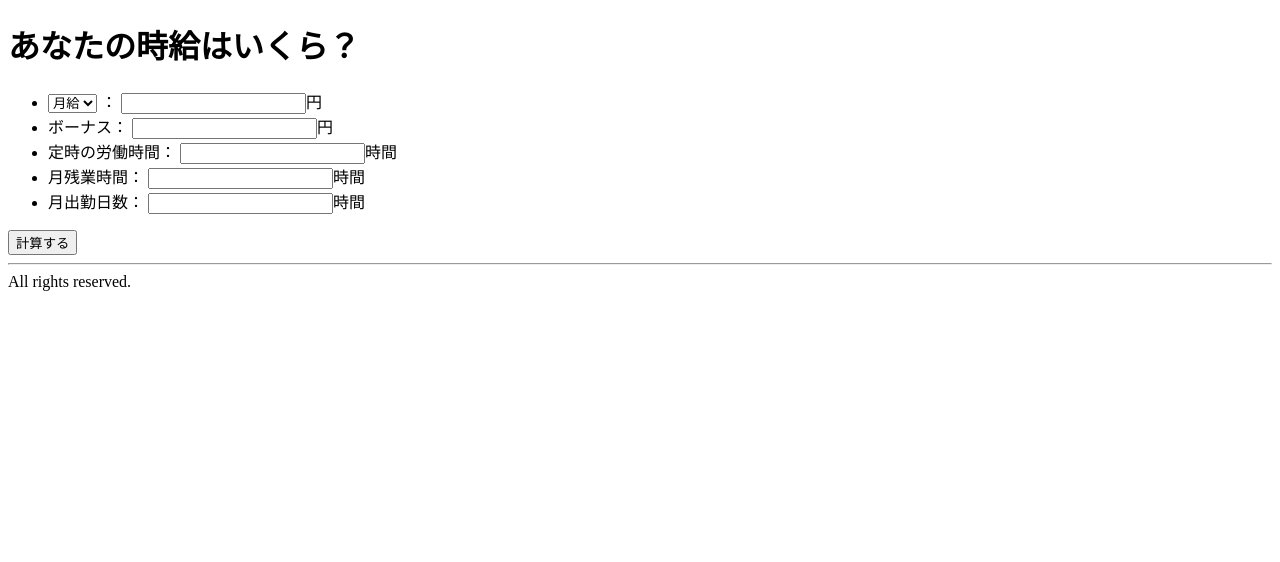
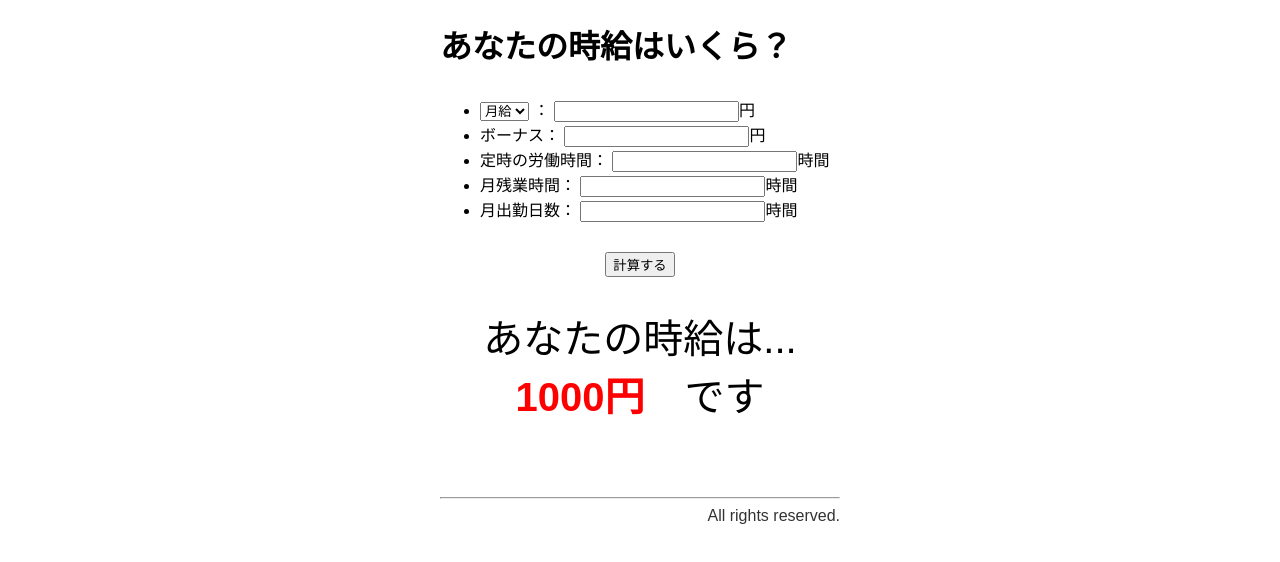
Before and after one commit to aiju-k/how_much_is_your_hour, a plain HTML site: page index.html in a window 1280 px wide. Drawn offline with Linux system fonts and the light colour scheme.

Commit message:
:add: css

```diff
--- a/index.html
+++ b/index.html
@@ -5,6 +5,7 @@
     <meta http-equiv="X-UA-Compatible" content="IE=edge">
     <meta name="viewport" content="width=device-width, initial-scale=1.0">
     <title>How Much is Your 1 Hour</title>
+    <link rel="stylesheet" href="style.css">
 </head>
 <body>
     <div class="title">
@@ -49,8 +50,13 @@
 
     <!-- 出力結果 -->
     <div class="output">
+        あなたの時給は...
+        <br>
+        <strong>1000円</strong>　です
     </div>
 
+    <br>
+    <br>
     <hr>
 
     <div class="footer">
--- /dev/null
+++ b/style.css
@@ -0,0 +1,29 @@
+/* サイト全体の設定 */
+body {
+    font-family: 'Noto Sans JP', 'YuGothic','Yu Gothic','Hiragino Kaku Gothic ProN','ヒラギノ角ゴ ProN W3','メイリオ', 'Meiryo','ＭＳ ゴシック',sans-serif;
+    width: 400px;
+    justify-content: center;
+    margin-right: auto;
+    margin-left: auto;
+}
+
+div {
+    margin-bottom: 30px;
+}
+
+div.calc_btn {
+    text-align: center;
+}
+
+div.output {
+    text-align: center;
+    font-size: 40px;
+}
+strong {
+    color: red;
+}
+
+div.footer {
+    text-align: end;
+    opacity: .8;
+}
```
